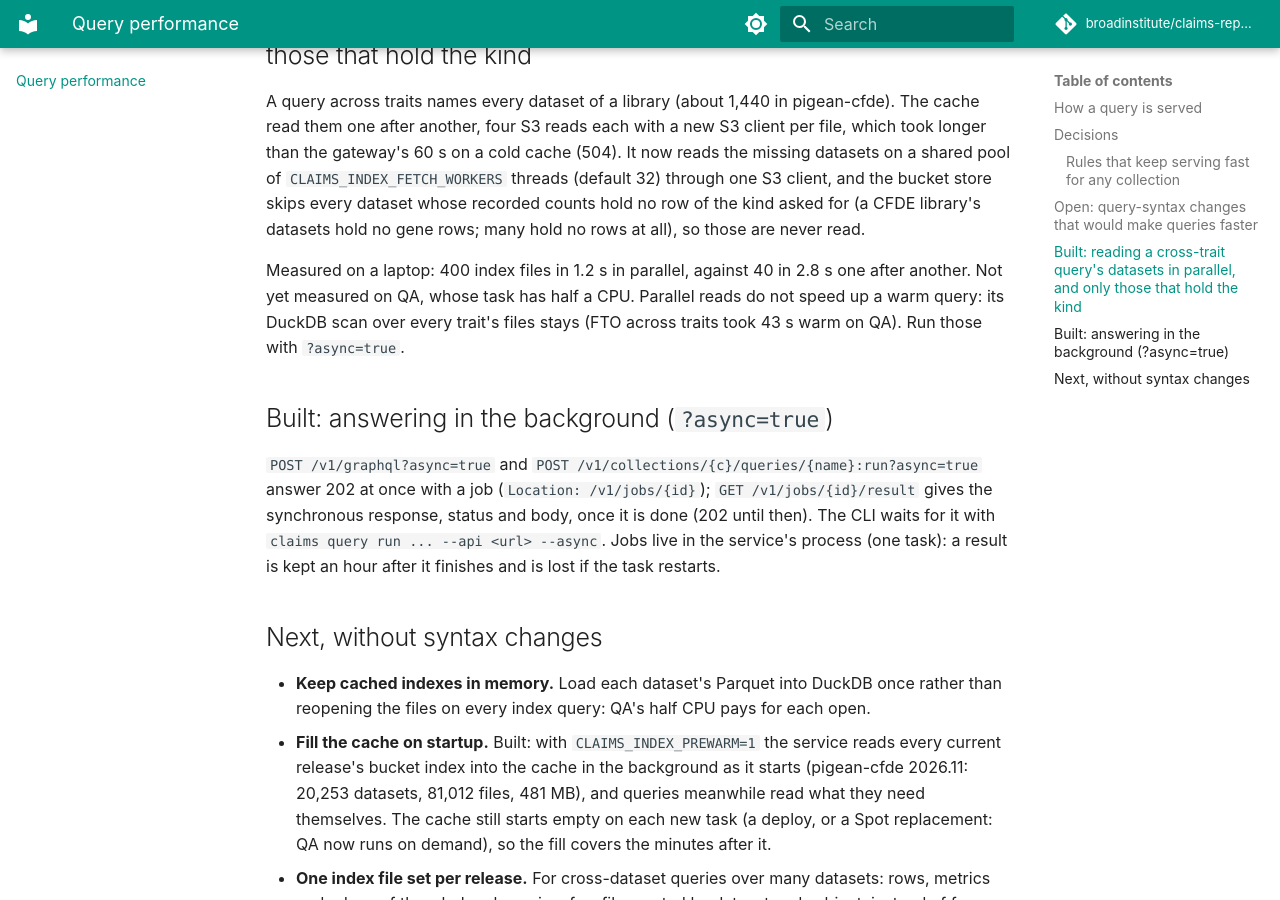
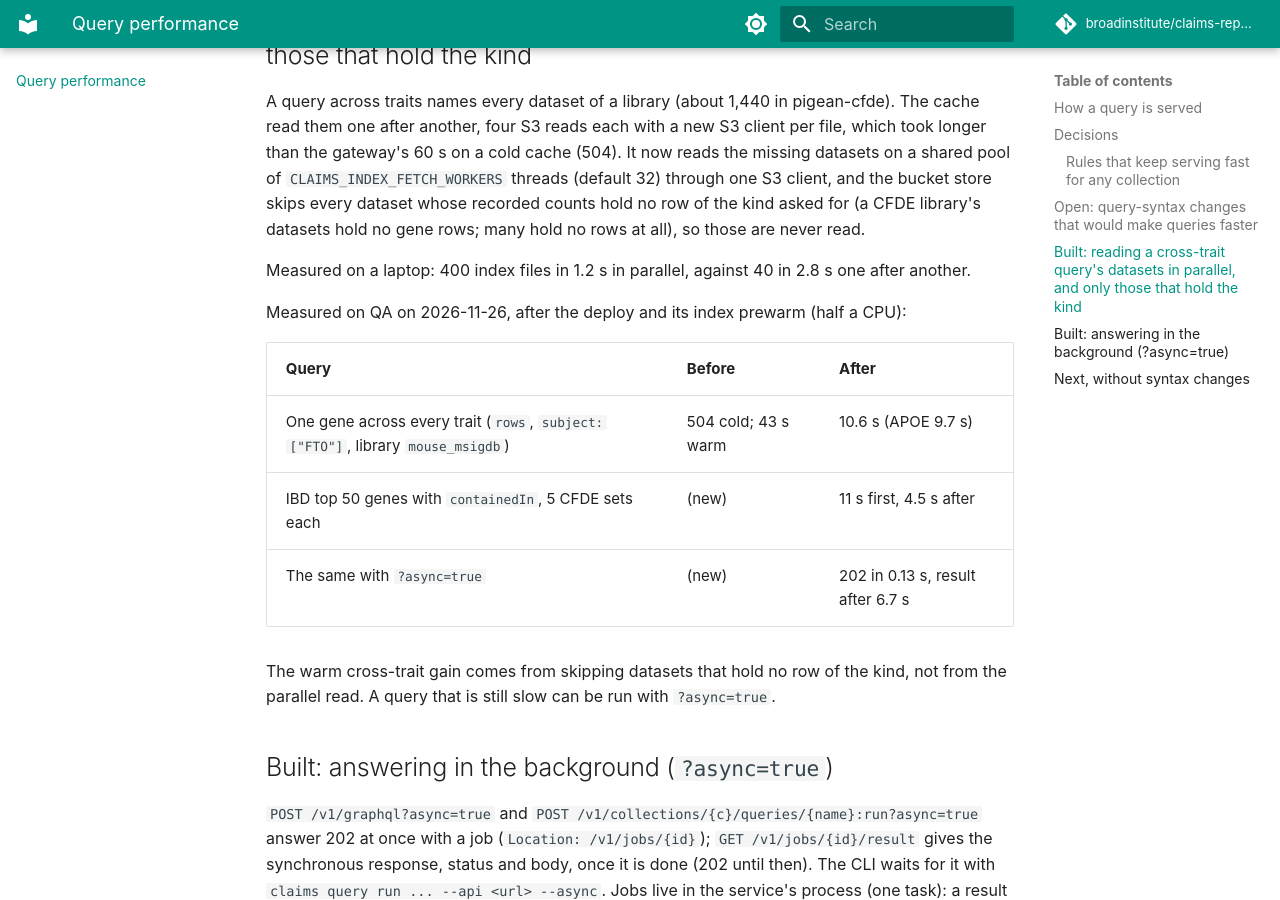
Before and after one commit to broadinstitute/claims-repository, an MkDocs documentation site: the page built from docs/query-performance.md, in a window 1280 px wide and 900 px high, scrolled down 3653 px. Built offline with MkDocs 1.6.1 and Material for MkDocs 9.7.7, drawn with Linux system fonts in a browser that asks for light colours; comment, search, counter and statistics services are not loaded.

Commit message:
Query performance: the QA measurements after the deploy
Co-Authored-By: Claude Opus 5.5 <noreply@anthropic.com>
Claude-Session: https://claude.ai/code/session_01FRSD1qZKPNGonY572wMSmf

```diff
--- a/docs/query-performance.md
+++ b/docs/query-performance.md
@@ -81,9 +81,18 @@ one after another, four S3 reads each with a new S3 client per file, which took
 dataset whose recorded counts hold no row of the kind asked for (a CFDE library's datasets hold no gene
 rows; many hold no rows at all), so those are never read.
 
-Measured on a laptop: 400 index files in 1.2 s in parallel, against 40 in 2.8 s one after another. Not yet
-measured on QA, whose task has half a CPU. Parallel reads do not speed up a warm query: its DuckDB scan
-over every trait's files stays (FTO across traits took 43 s warm on QA). Run those with `?async=true`.
+Measured on a laptop: 400 index files in 1.2 s in parallel, against 40 in 2.8 s one after another.
+
+Measured on QA on 2026-11-26, after the deploy and its index prewarm (half a CPU):
+
+| Query | Before | After |
+| --- | --- | --- |
+| One gene across every trait (`rows`, `subject: ["FTO"]`, library `mouse_msigdb`) | 504 cold; 43 s warm | 10.6 s (APOE 9.7 s) |
+| IBD top 50 genes with `containedIn`, 5 CFDE sets each | (new) | 11 s first, 4.5 s after |
+| The same with `?async=true` | (new) | 202 in 0.13 s, result after 6.7 s |
+
+The warm cross-trait gain comes from skipping datasets that hold no row of the kind, not from the parallel
+read. A query that is still slow can be run with `?async=true`.
 
 ## Built: answering in the background (`?async=true`)
 
```
